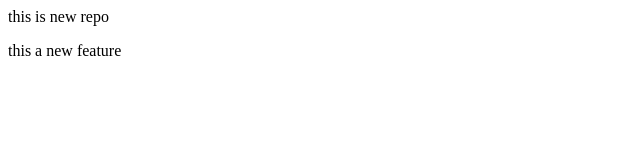
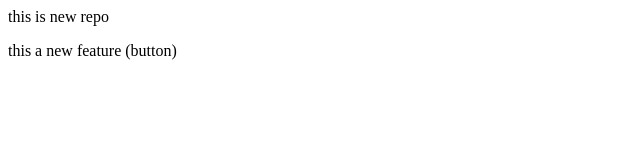
Before and after one commit to Saad-F17/localrepo, a plain HTML site: page index.html in a window 1280 px wide. Shown: the full height of the page, 0-640 px from the left. Drawn offline with Linux system fonts and the light colour scheme.

Commit message:
Added new feature

```diff
--- a/index.html
+++ b/index.html
@@ -1,2 +1,2 @@
 <p>this is new repo</p>
-<p>this a new feature</p>
+<p>this a new feature (button)</p>
```
